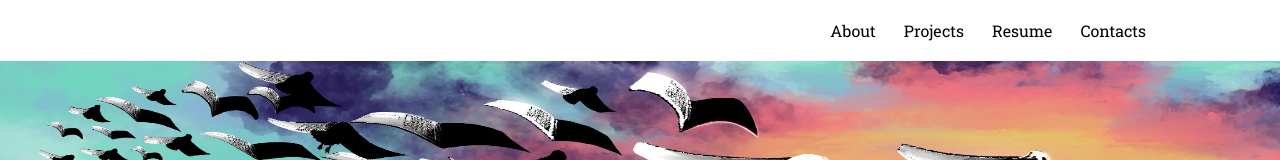
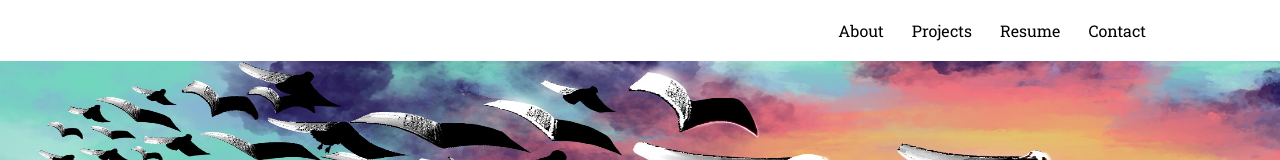
Before and after one commit to ktmac21/react-portfolio, a React (Create React App) app in the folder Main/: page / in a window 1280 px wide. Shown: the top 160 px of the page. Built offline with nearby package versions, Linux system fonts and the light colour scheme.

Commit message:
deploying

```diff
--- a/Main/src/components/Navbar.js
+++ b/Main/src/components/Navbar.js
@@ -9,7 +9,7 @@
                 <Link to='/about'>About</Link>
                 <Link to='/projects'>Projects</Link>
                 <Link to='/resume'>Resume</Link>
-                <Link to='/contact'>Contacts</Link>
+                <Link to='/contact'>Contact</Link>
 
 
 
```
